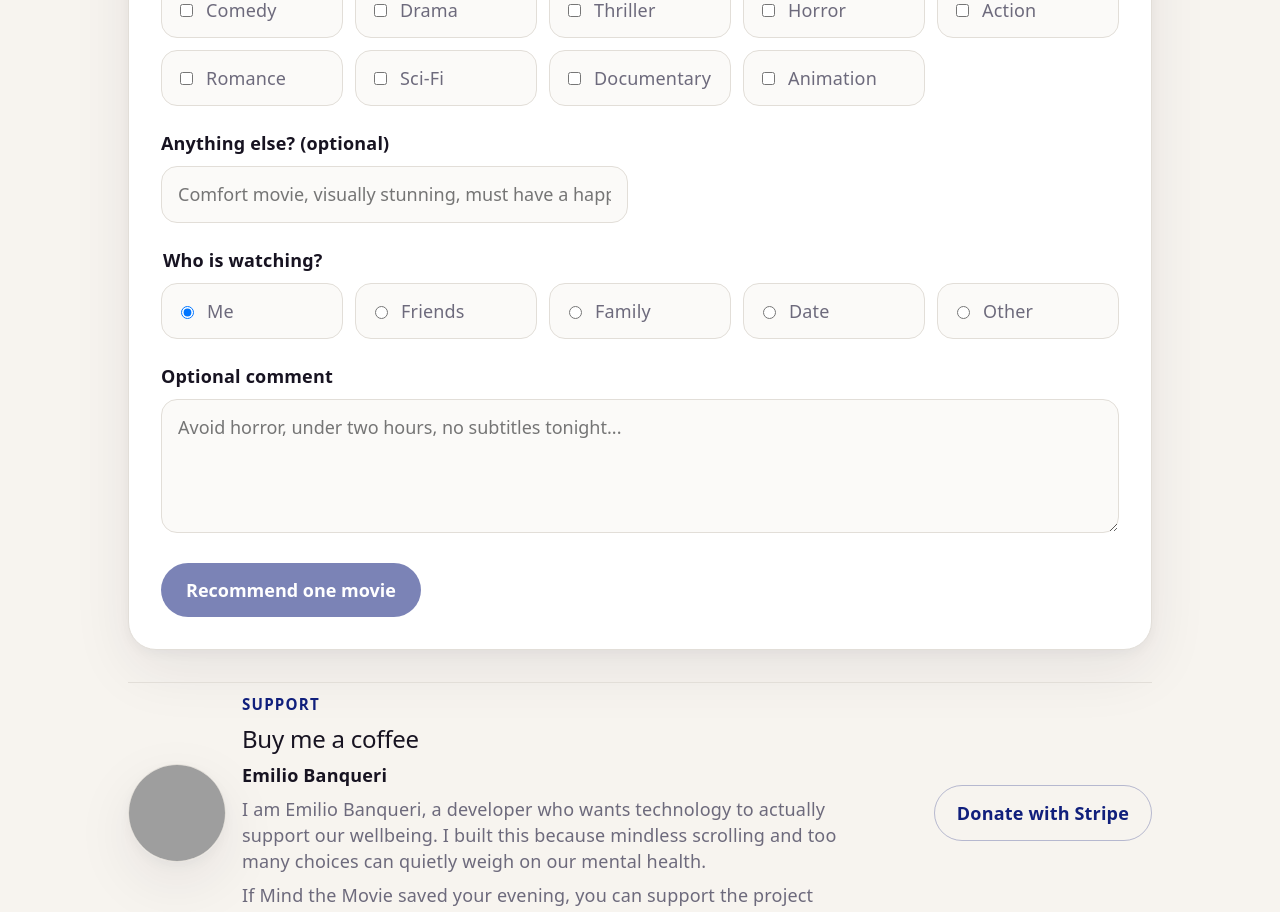
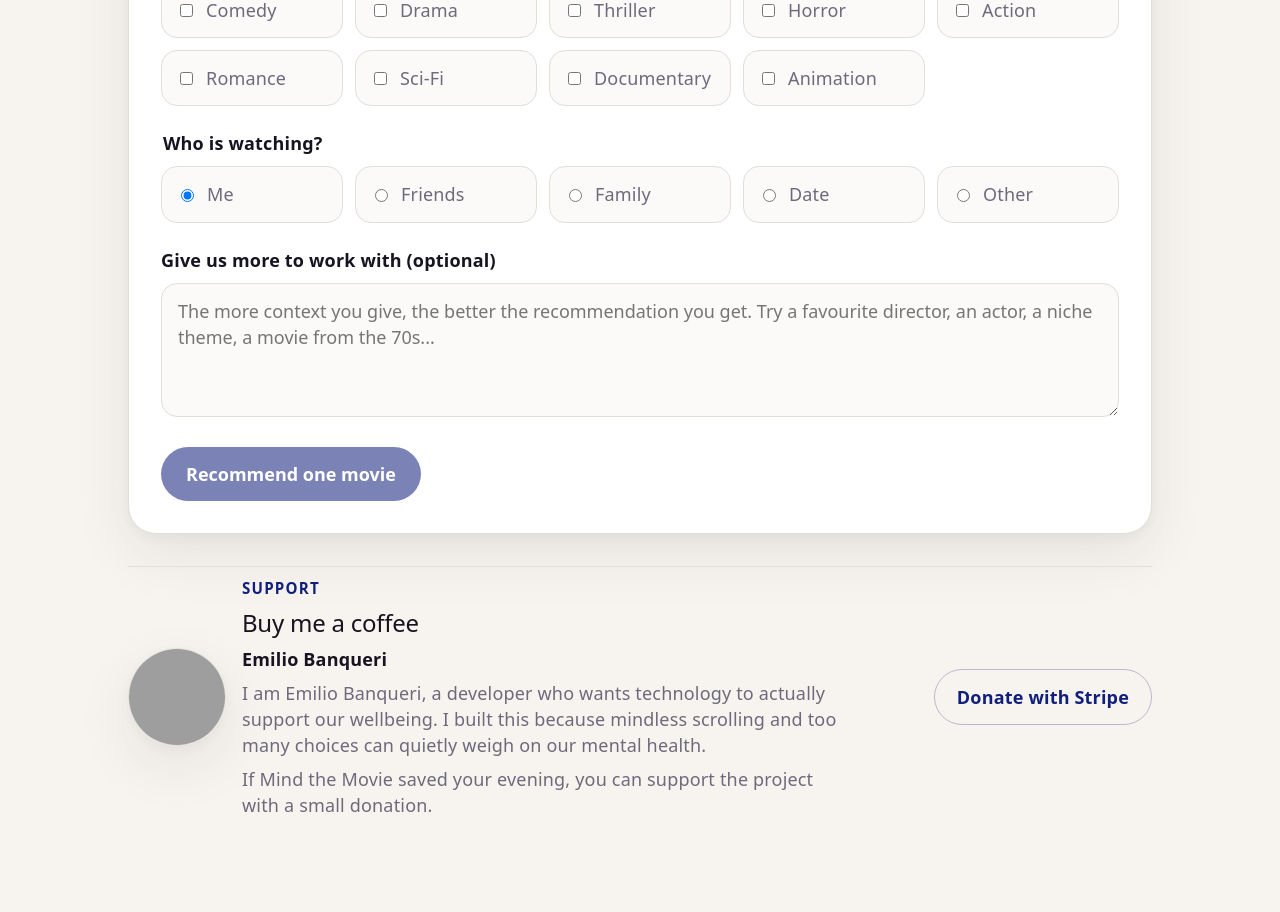
Before and after one commit to emib95/mindYourMovies, a React (Vite) app in the folder frontend/: page / in a window 1280 px wide. Shown: the part 840-1752 px from the top of the page. After the commit the page ends 1706 px from the top, so only its background shows below. Built offline with nearby package versions, Linux system fonts and the light colour scheme; no server answers; grey boxes are pictures that could not be loaded.

Commit message:
Add genre checkboxes and refine optional comment copy
Replace mood text input with genre tickboxes and update the optional
comment field with copy encouraging richer context for recommendations.

```diff
--- a/frontend/src/App.tsx
+++ b/frontend/src/App.tsx
@@ -153,9 +153,6 @@ const translations = {
       documentary: 'Documentary',
       animation: 'Animation',
     },
-    moodLabel: 'Anything else? (optional)',
-    moodPlaceholder:
-      'Comfort movie, visually stunning, must have a happy ending...',
     groupLegend: 'Who is watching?',
     groupOptions: {
       me: 'Me',
@@ -166,8 +163,9 @@ const translations = {
     },
     groupOtherLabel: 'Tell us more',
     groupOtherPlaceholder: 'Coworkers, roommates, a big group, kids...',
-    notesLabel: 'Optional comment',
-    notesPlaceholder: 'Avoid horror, under two hours, no subtitles tonight...',
+    notesLabel: 'Give us more to work with (optional)',
+    notesPlaceholder:
+      'The more context you give, the better the recommendation you get. Try a favourite director, an actor, a niche theme, a movie from the 70s...',
     loading: 'Rolling...',
     loadingTitle: 'Spooling up the projector',
     loadingDetail:
@@ -253,9 +251,6 @@ const translations = {
       documentary: 'Documental',
       animation: 'Animación',
     },
-    moodLabel: '¿Algo más? (opcional)',
-    moodPlaceholder:
-      'Película reconfortante, visualmente impactante, final feliz...',
     groupLegend: '¿Quién va a ver la película?',
     groupOptions: {
       me: 'Yo',
@@ -266,8 +261,9 @@ const translations = {
     },
     groupOtherLabel: 'Cuéntanos más',
     groupOtherPlaceholder: 'Compañeros de piso, trabajo, un grupo grande...',
-    notesLabel: 'Comentario opcional',
-    notesPlaceholder: 'Evitar terror, menos de dos horas, sin subtítulos hoy...',
+    notesLabel: 'Danos más pistas (opcional)',
+    notesPlaceholder:
+      'Cuanto más contexto nos dés, mejor será la recomendación. Prueba con un director o actor favorito, un tema poco habitual, una película de los 70...',
     loading: 'Rodando...',
     loadingTitle: 'Preparando el proyector',
     loadingDetail:
@@ -354,7 +350,6 @@ function App() {
   const [region, setRegion] = useState('GB')
   const [locationStatus, setLocationStatus] =
     useState<LocationStatus>('detecting')
-  const [mood, setMood] = useState('')
   const [genreSelections, setGenreSelections] = useState<GenreId[]>([])
   const [groupSelection, setGroupSelection] = useState<GroupOptionId>('me')
   const [groupOtherText, setGroupOtherText] = useState('')
@@ -441,10 +436,10 @@ function App() {
   const canSubmit = useMemo(
     () =>
       selectedProviders.length > 0 &&
-      (genreSelections.length > 0 || mood.trim().length > 1) &&
+      genreSelections.length > 0 &&
       /^[A-Z]{2}$/.test(region) &&
       !isLoading,
-    [genreSelections.length, isLoading, mood, region, selectedProviders.length],
+    [genreSelections.length, isLoading, region, selectedProviders.length],
   )
 
   const countryName = t.countries[region as keyof typeof t.countries] ?? region
@@ -472,10 +467,10 @@ function App() {
     )
   }
 
-  const moodValue = useMemo(() => {
-    const genreLabels = genreSelections.map((genreId) => t.genreOptions[genreId])
-    return [...genreLabels, mood.trim()].filter((part) => part.length > 0).join(', ')
-  }, [genreSelections, mood, t])
+  const genreSummary = useMemo(
+    () => genreSelections.map((genreId) => t.genreOptions[genreId]).join(', '),
+    [genreSelections, t],
+  )
 
   const groupContext = useMemo(
     () =>
@@ -526,7 +521,7 @@ function App() {
         },
         body: JSON.stringify({
           providers: selectedProviders,
-          mood: moodValue,
+          mood: genreSummary,
           region,
           language,
           allow_extra_costs: allowExtraCosts,
@@ -680,15 +675,6 @@ function App() {
             </div>
           </fieldset>
 
-          <label className="field">
-            <span>{t.moodLabel}</span>
-            <input
-              onChange={(event) => setMood(event.target.value)}
-              placeholder={t.moodPlaceholder}
-              value={mood}
-            />
-          </label>
-
           <fieldset>
             <legend>{t.groupLegend}</legend>
             <div className="provider-grid group-grid">
```
